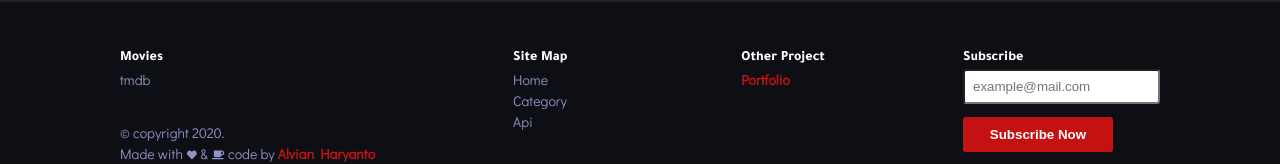
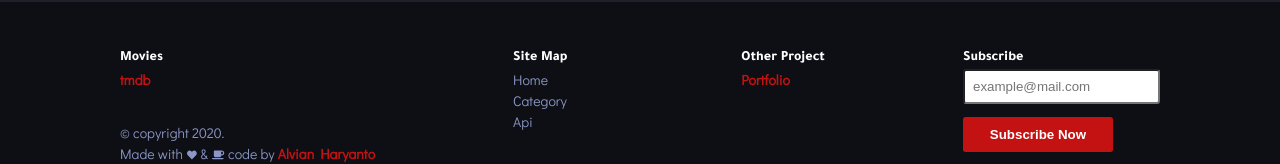
Before and after one commit to alvianharyanto/Search-Movies, a React (Create React App) app: page /search/1 in a window 1280 px wide. Shown: the part 298-462 px from the top of the page. Built offline with nearby package versions, Linux system fonts and the light colour scheme; no server answers; the HTML template or start-up script is replaced by a standard one.

Commit message:
add tmdb link

```diff
--- a/public/index.html
+++ b/public/index.html
@@ -24,7 +24,7 @@
       work correctly both with client-side routing and a non-root public URL.
       Learn how to configure a non-root public URL by running `npm run build`.
     -->
-    <title>React App</title>
+    <title>Movies</title>
   </head>
   <body>
     <noscript>You need to enable JavaScript to run this app.</noscript>
--- a/src/components/Footer.js
+++ b/src/components/Footer.js
@@ -33,7 +33,7 @@ function Footer() {
             </div>
             <div className="copy">
                 <h3>Movies</h3>
-                <span>tmdb</span>
+                <a href="https://www.themoviedb.org/about/logos-attribution" target="_blank" rel="noreferrer">tmdb</a>
                 <div className="copy__right">&#169; copyright 2020.
                 <div>
                     Made with<FontAwesomeIcon className="icon" icon={ faHeart } />&<FontAwesomeIcon className="icon" icon={ faCoffee } />
```
Also changed, not shown: 1 other file (tests, documents, lock files or other folders).
